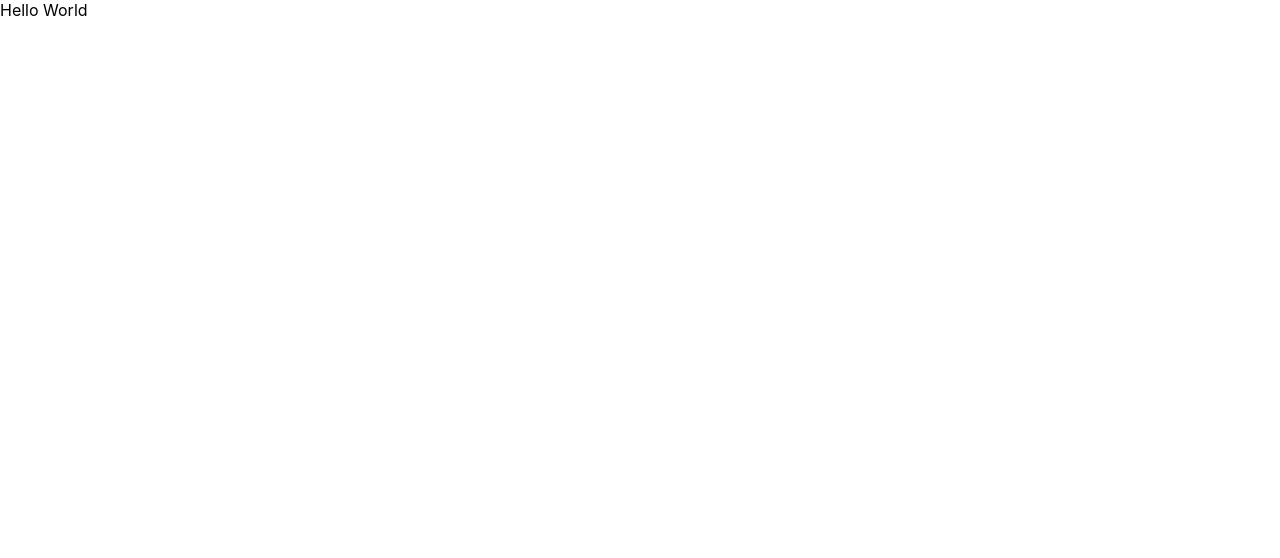
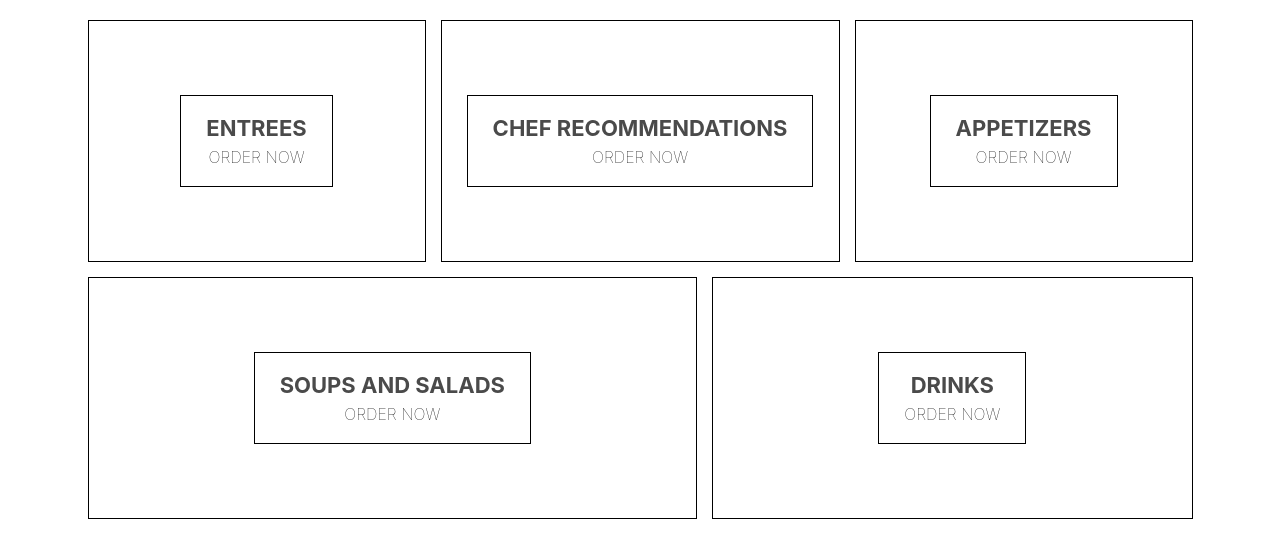
Before and after one commit to juening/restaurant, a React (Create React App) app in the folder client/: page / in a window 1280 px wide. Shown: the top 558 px of the page. Built offline with nearby package versions, Linux system fonts and the light colour scheme.

Commit message:
homepage added

```diff
--- a/client/package.json
+++ b/client/package.json
@@ -6,6 +6,7 @@
     "@testing-library/jest-dom": "^4.2.4",
     "@testing-library/react": "^9.3.2",
     "@testing-library/user-event": "^7.1.2",
+    "node-sass": "^4.14.1",
     "react": "^16.13.1",
     "react-dom": "^16.13.1",
     "react-scripts": "3.4.3"
--- a/client/src/App.js
+++ b/client/src/App.js
@@ -1,9 +1,14 @@
 import React from 'react';
 
 import './App.css';
+import HomePage from './pages/HomePage/HomePage';
 
 function App() {
-  return <div className="App">Hello World</div>;
+  return (
+    <div className="App">
+      <HomePage />
+    </div>
+  );
 }
 
 export default App;
--- /dev/null
+++ b/client/src/pages/HomePage/HomePage.js
@@ -0,0 +1,44 @@
+import React from 'react';
+
+import './HomePage.scss';
+
+const Home = () => {
+  return (
+    <div className="homepage">
+      <div className="directory-menu">
+        <div className="menu-item">
+          <div className="content">
+            <div className="title">ENTREES</div>
+            <span className="subtitle">ORDER NOW</span>
+          </div>
+        </div>
+        <div className="menu-item">
+          <div className="content">
+            <div className="title">CHEF RECOMMENDATIONS</div>
+            <span className="subtitle">ORDER NOW</span>
+          </div>
+        </div>
+        <div className="menu-item">
+          <div className="content">
+            <div className="title">APPETIZERS</div>
+            <span className="subtitle">ORDER NOW</span>
+          </div>
+        </div>
+        <div className="menu-item">
+          <div className="content">
+            <div className="title">SOUPS AND SALADS</div>
+            <span className="subtitle">ORDER NOW</span>
+          </div>
+        </div>
+        <div className="menu-item">
+          <div className="content">
+            <div className="title">DRINKS</div>
+            <span className="subtitle">ORDER NOW</span>
+          </div>
+        </div>
+      </div>
+    </div>
+  );
+};
+
+export default Home;
--- /dev/null
+++ b/client/src/pages/HomePage/HomePage.scss
@@ -0,0 +1,54 @@
+.homepage {
+  display: flex;
+  flex-direction: column;
+  align-items: center;
+  padding: 20px 80px;
+}
+
+.directory-menu {
+  width: 100%;
+  display: flex;
+  flex-wrap: wrap;
+  justify-content: space-between;
+}
+
+.menu-item {
+  min-width: 30%;
+  height: 240px;
+  flex: 1 1 auto;
+  display: flex;
+  align-items: center;
+  justify-content: center;
+  border: 1px solid black;
+  margin: 0 7.5px 15px;
+
+  &:first-child {
+    margin-right: 7.5px;
+  }
+
+  &:last-child {
+    margin-left: 7.5px;
+  }
+
+  .content {
+    height: 90px;
+    padding: 0 25px;
+    display: flex;
+    flex-direction: column;
+    align-items: center;
+    justify-content: center;
+    border: 1px solid black;
+
+    .title {
+      font-weight: bold;
+      margin-bottom: 6px;
+      font-size: 22px;
+      color: #4a4a4a;
+    }
+
+    .subtitle {
+      font-weight: lighter;
+      font-size: 16px;
+    }
+  }
+}
```
Also changed, not shown: 1 other file (tests, documents, lock files or other folders).
